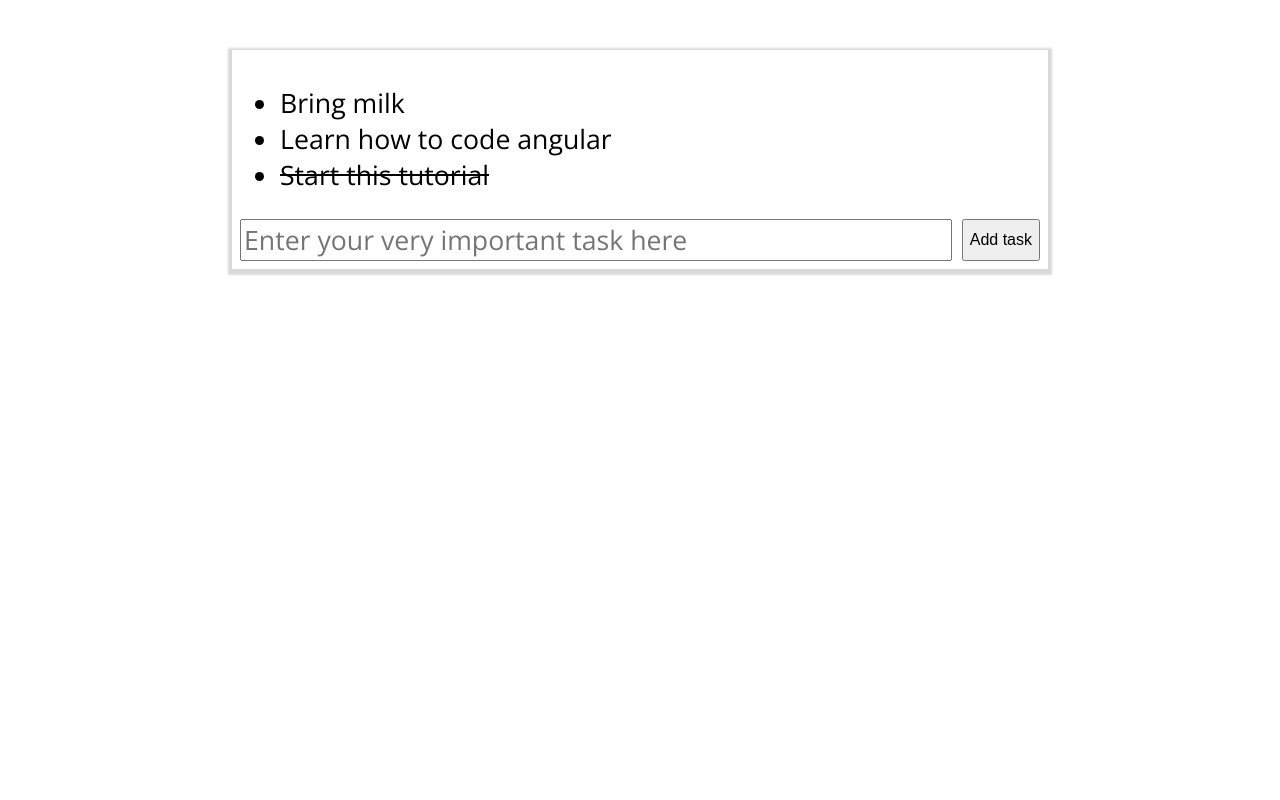
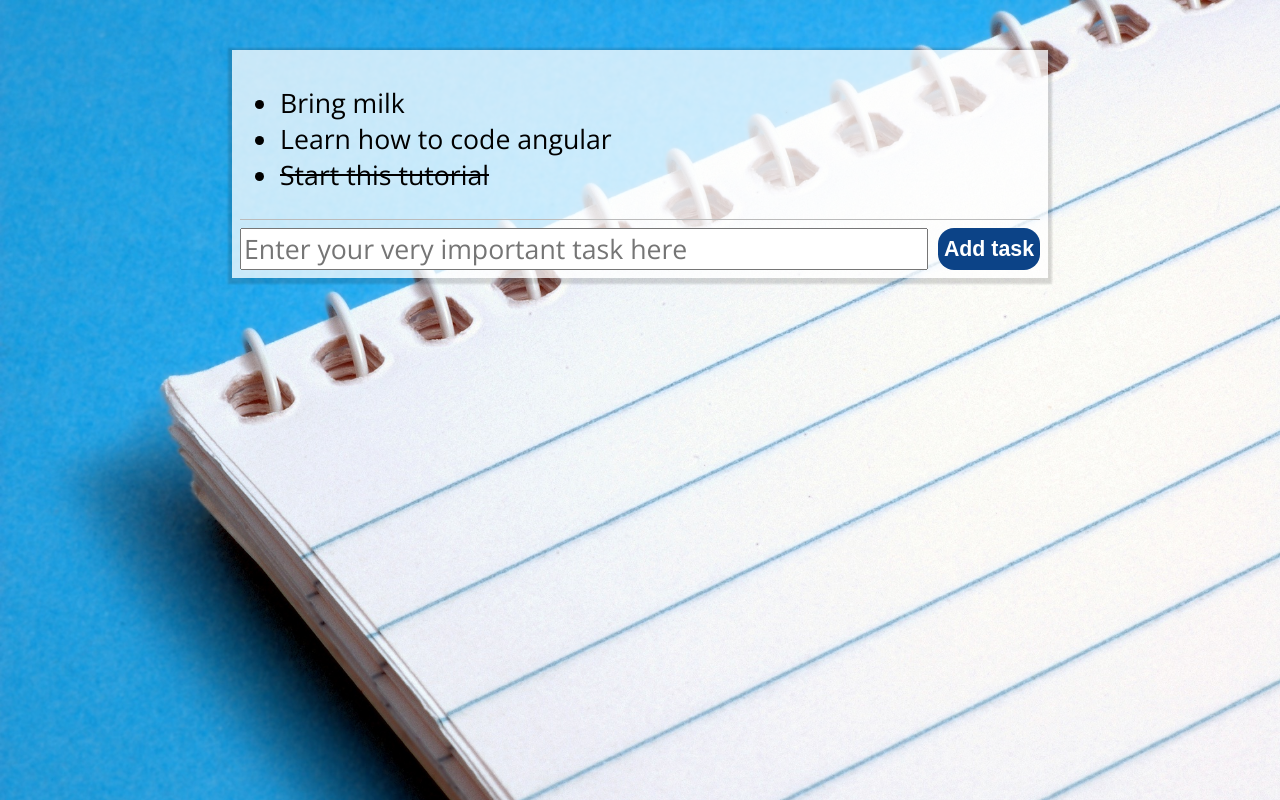
Before and after one commit to PatrickMennen/ng-todo-tutorial, a plain HTML site: page index.html in a window 1280 px wide. Drawn offline with nearby package versions, Linux system fonts and the light colour scheme.

Commit message:
More styling and fixes ng-app in index.html

```diff
--- a/app/assets/stylesheets/style.scss
+++ b/app/assets/stylesheets/style.scss
@@ -3,16 +3,17 @@
 body {
     font-family: 'open sans', sans-serif;
     font-size: 12pt;
+    background: url(../images/bg.jpg);
+    background-size: cover;
 }
 
 main {
+    background-color: rgba(255, 255, 255, .75);
     margin: 50px auto;
-
     box-shadow: 0 2px 2px 4px rgba(0, 0, 0, .15);
     padding: 8px;
     width: 800px;
     font-size: 20pt;
-
 
     ul#tasks {
         li {
@@ -24,6 +25,8 @@ main {
 
     form {
         display: flex;
+        border-top: 1px solid #bbb;
+        padding-top: 8px;
         input[type=text] {
             flex: 1;
             font-family: 'open sans', sans-serif;
@@ -33,7 +36,12 @@ main {
 
         input[type=button] {
             margin-left: auto;
-            font-size: 12pt;
+            font-size: 16pt;
+            background-color: #0c4387;
+            color: white;
+            border-radius: 16px;
+            border: none;
+            font-weight: bold;
         }
     }
 }
--- a/index.html
+++ b/index.html
@@ -6,7 +6,7 @@
     <title>AngularJS Simple Todo Application</title>
     <link rel="stylesheet" href="app/assets/stylesheets/style.css">
 </head>
-<body ng-app="todo-app">
+<body ng-app="todoApp">
     <main>
         <ul id="tasks">
             <li>Bring milk</li>
```
Also changed, not shown: app/assets/images/bg.jpg (added), app/assets/stylesheets/style.css, 1 other file.
